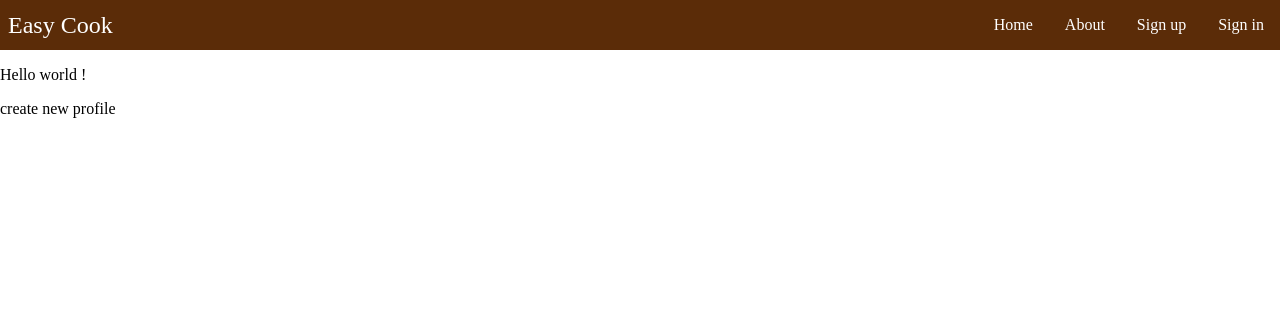
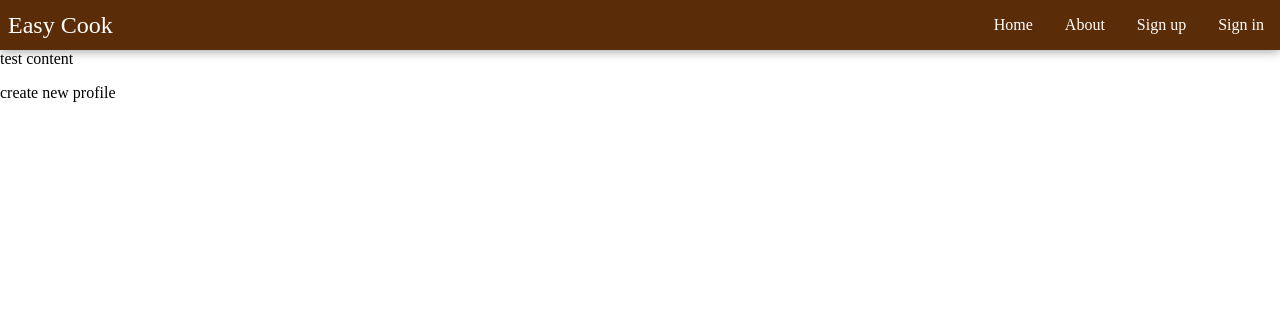
Before and after one commit to mbalon/easycook, a Django app: page /user/new-profile/ in a window 1280 px wide. Shown: the top 310 px of the page. Run offline with Django 4.2, Linux system fonts and the light colour scheme.

Commit message:
add shadow-box to navbar

```diff
--- a/static/css/styles.css
+++ b/static/css/styles.css
@@ -10,10 +10,12 @@ body{
 
 .navbar {
     display: flex;
+    position: sticky;
     justify-content: space-between;
     align-items: center;
     background-color: #5b2c08;
     color: white;
+    box-shadow: 0 1px 10px 0 rgba(0, 0, 0, .4);
 }
 
 .brand-title{
@@ -61,6 +63,17 @@ body{
     border-radius: 10px;
 }
 
+.sidebar{
+    display: flex;
+    justify-content: space-between;
+    align-items: center;
+    right: 0;
+    width: 60px;
+    height: 100%;
+    background-color: #5b2c08;
+    color: white;
+}
+
 @media (max-width: 600px) {
     .toggle-button {
         display: flex;
--- a/templates/base.html
+++ b/templates/base.html
@@ -32,9 +32,16 @@
         </div>
         <!-- <input type="image" class="drop_menu_btn right" src="{% static 'assets/icons/1046747.png' %}" width="55" height="60" alt="text"> -->
     </nav>
+    <div class="container">
+        <aside class="sidebar"></aside>
+        <span> test content </span>
 
-    <p> Hello world !</p>
-    {% block content %}
-    {% endblock %}
+        <main class="content">
+            {% block content %}
+            {% endblock %}
+        </main>
+    </div>
+
+
     </body>
 </html>
```
